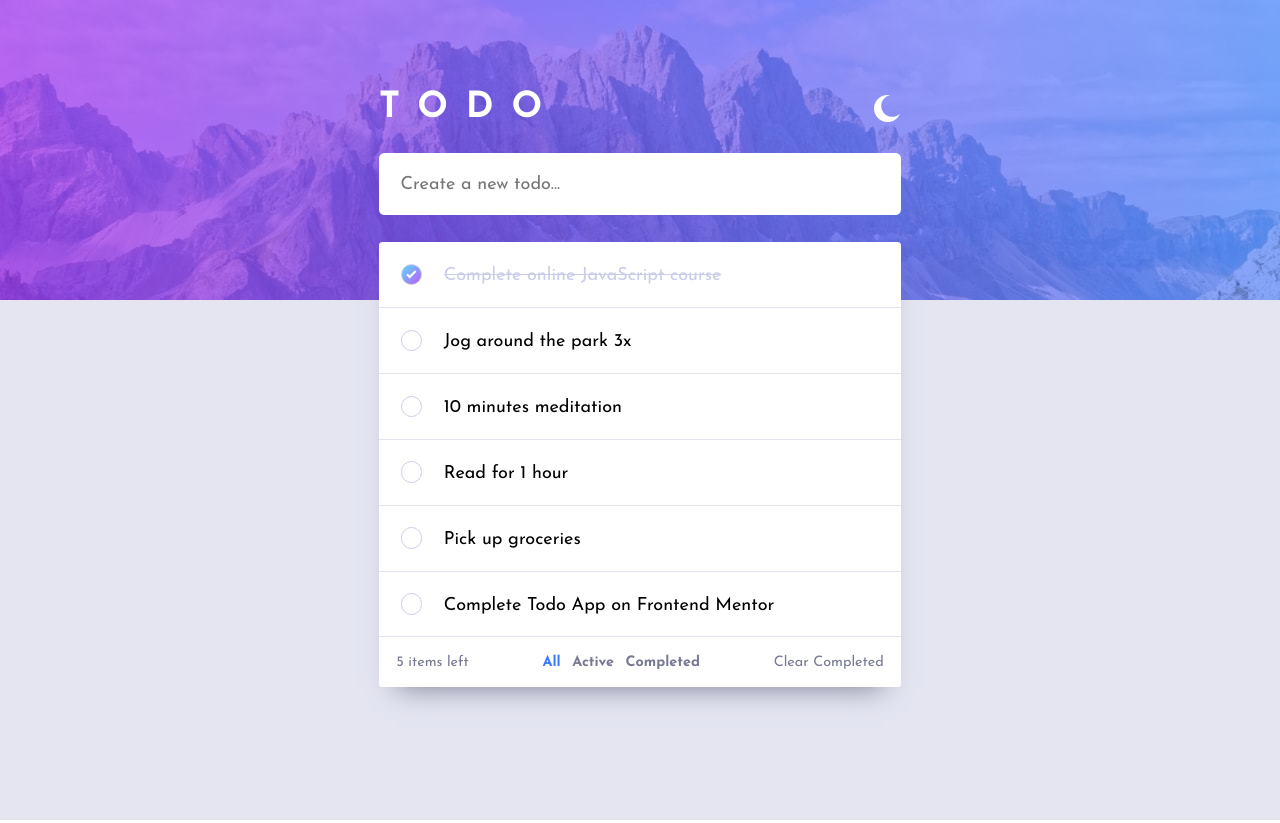
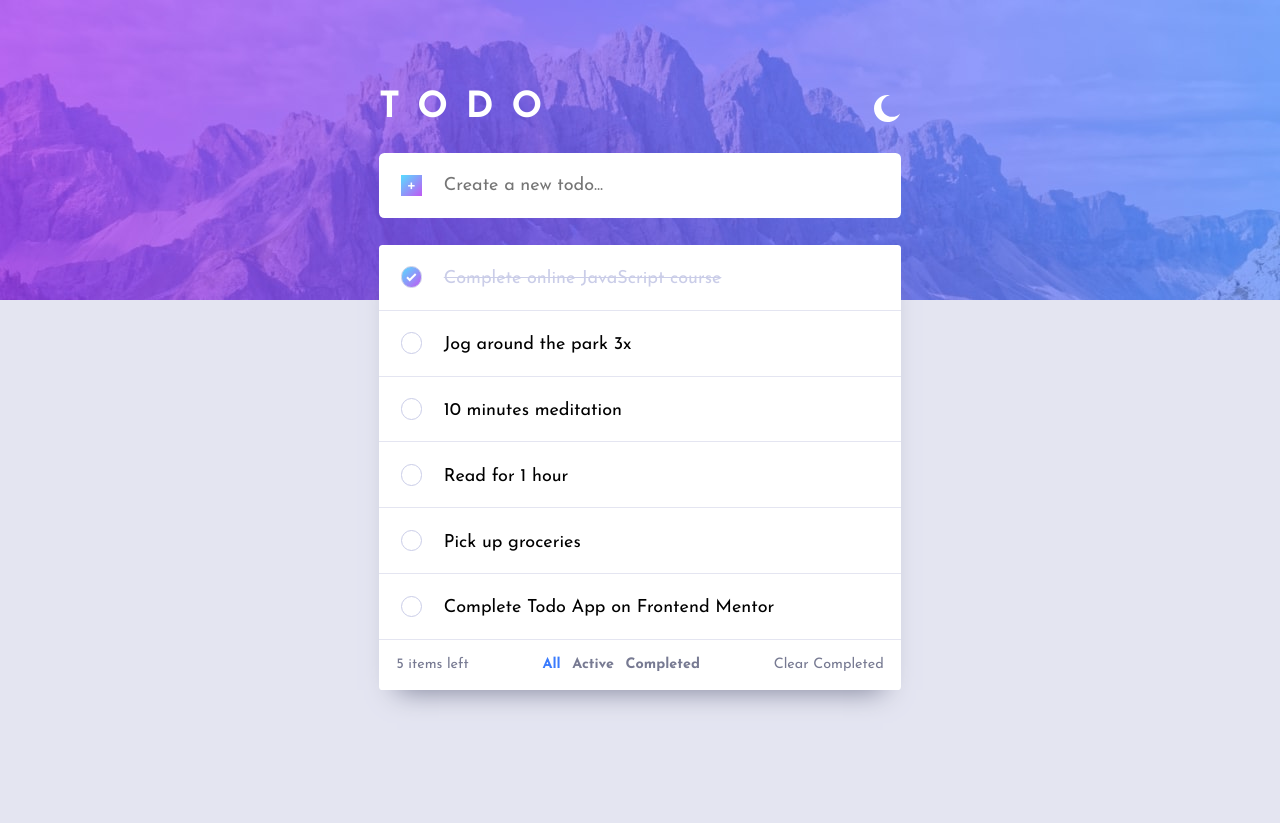
Before and after one commit to hueisu/Todo-app, a Next.js app: page /todos in a window 1280 px wide. Built offline with nearby package versions, Linux system fonts and the light colour scheme.

Commit message:
Add new todo function

```diff
--- a/src/pages/todos.js
+++ b/src/pages/todos.js
@@ -1,7 +1,8 @@
-import { useEffect, useState } from "react";
+import { useEffect, useRef, useState } from "react";
 
 export default function Todos() {
   const [todos, setTodos] = useState([]);
+  const newTodo = useRef("");
 
   useEffect(() => {
     fetch("/api/todos")
@@ -24,6 +25,23 @@ export default function Todos() {
     setTodos(newTodos);
   }
 
+  function createNewTodo() {
+    const newTodoName = newTodo.current.value;
+    if (newTodoName) {
+      const newTodo = {
+        id: todos.length,
+        name: newTodoName,
+        isCompleted: false,
+      };
+
+      // TODO:: post to api
+      setTodos([...todos, newTodo]);
+    }
+  }
+  useEffect(() => {
+    newTodo.current.value = "";
+  }, [todos]);
+
   return (
     <main id="todo-list">
       <div className="todo-card-wrapper">
@@ -31,8 +49,18 @@ export default function Todos() {
           <h1 className="title">TODO</h1>
           <img alt="toggle-icon" src="/images/icon-moon.svg" width="100%" />
         </div>
-        <div className="new-todo-section">
-          <input placeholder="Create a new todo..." />
+        <div className="new-todo-section row center">
+          <div>
+            <button className="create-btn" onClick={createNewTodo}>
+              +
+            </button>
+          </div>
+          <input
+            type="text"
+            className="new-todo-name"
+            placeholder="Create a new todo..."
+            ref={newTodo}
+          />
         </div>
         <div className="todo-section">
           <div className="todo-wrapper">
--- a/src/styles/layout.scss
+++ b/src/styles/layout.scss
@@ -20,6 +20,7 @@ textarea,
 select {
   font: inherit;
   color: inherit;
+  display: block;
 }
 
 button {
@@ -30,11 +31,20 @@ button {
   }
 }
 
+input[type="text"] {
+  border-style: none;
+}
+input[type="text"]:focus {
+  outline: none;
+}
+
 input[type="checkbox"] {
   appearance: none;
   &::after {
     content: "";
-    display: block;
+    display: flex;
+    align-items: center;
+    justify-content: center;
     width: 1.2em;
     height: 1.2em;
     border: 0.1em solid $lightGrayishBlue;
@@ -46,9 +56,6 @@ input[type="checkbox"] {
 input[type="checkbox"]:checked {
   &::after {
     content: url("/images/icon-check.svg");
-    display: flex;
-    align-items: center;
-    justify-content: center;
     background: $checkBackground;
   }
 }
--- a/src/styles/todo.scss
+++ b/src/styles/todo.scss
@@ -30,15 +30,20 @@
 
 .new-todo-section {
   margin-top: 1.5em;
-  input {
-    width: 100%;
-    padding: 1.2em;
-    border-radius: 0.3em;
-    border-style: none;
-    &:focus {
-      outline: none;
-    }
+  padding: 1.2em;
+  background-color: white;
+  border-radius: 0.3em;
+  .new-todo-name {
+    margin-left: 1.2em;
+    flex: 1;
   }
+}
+
+.create-btn {
+  width: 1.2em;
+  height: 1.2em;
+  background: $checkBackground;
+  color: white;
 }
 
 .todo-section {
```
